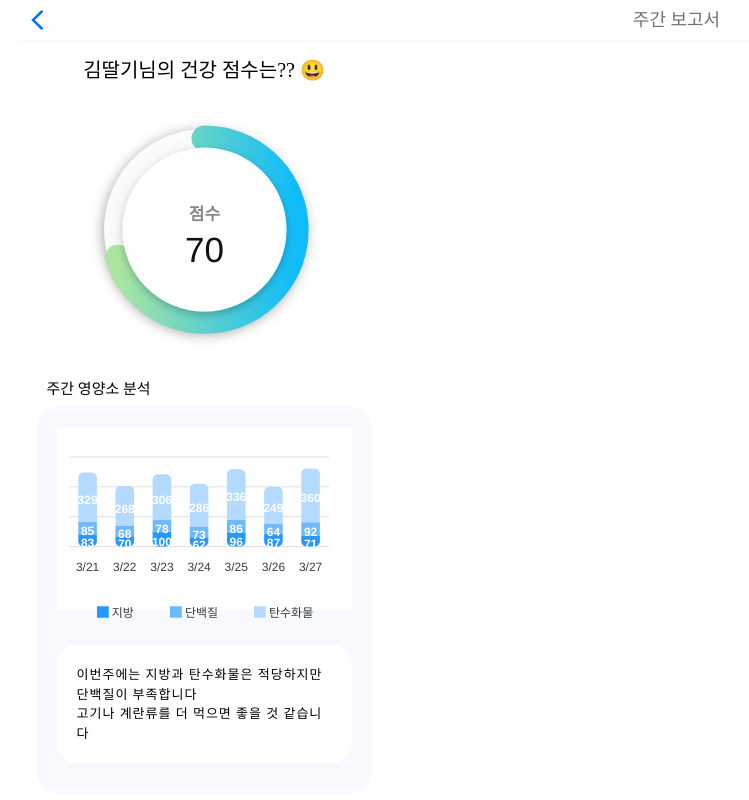
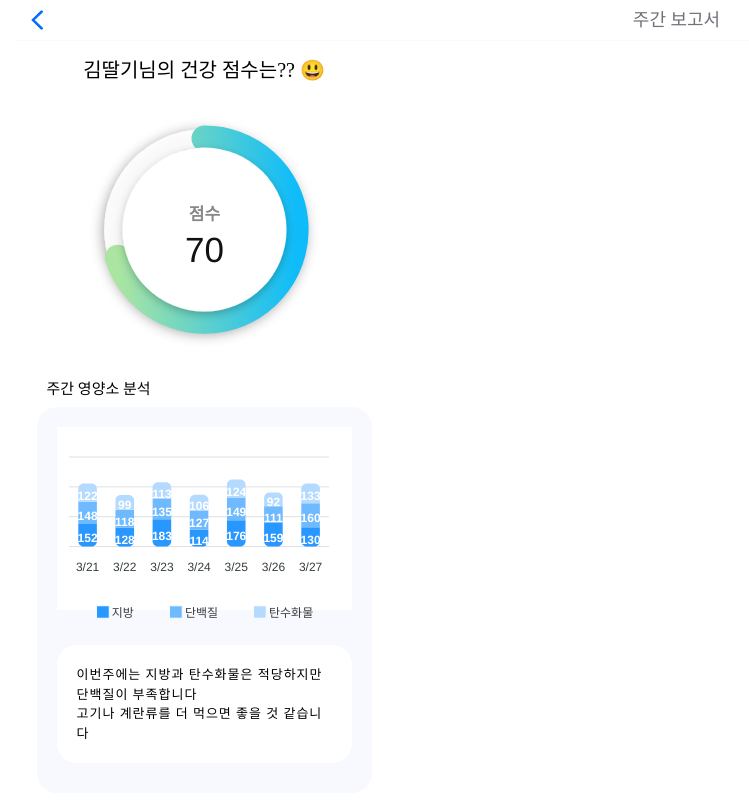
Before and after one commit to kookmin-sw/capstone-2023-11, a React (Create React App) app in the folder web_frontend/: page /summary in a window 1280 px wide. Shown: the top 800 px of the page, without its empty margins (436-1185 px from the left). Built offline with nearby package versions, Linux system fonts and the light colour scheme; a web font is replaced by a local one.

Commit message:
[fix] 영양소 차트 수치 변경 (그램 -> 비율)

```diff
--- a/web_frontend/src/components/seniorSummary/CommentTexts.tsx
+++ b/web_frontend/src/components/seniorSummary/CommentTexts.tsx
@@ -23,3 +23,12 @@ export const calText2 = [
   "다소 많은 칼로리를 섭취했으니, 내일은 조금 더 적은 양을 먹어 균형 잡힌 식습관을 유지해주세요.",
   "사용자의 칼로리 섭취량이 소비량보다 많은 것으로 보입니다. 균형 잡힌 식습관과 운동으로 체중 감량을 목표로 해야 합니다",
 ];
+
+export const nutText = {
+  0: `과도한 단백질 섭취는 신장 부담을 초래하고, 뼈 밀도 감소, 심장 질환 등의 건강 문제를 유발할 수 있습니다. 따라서, 권장량을 초과하지 않도록 주의해야 합니다.`,
+  1: `단백질은 우리 몸의 조직과 세포 등을 구성하는 주요 성분으로 필수적입니다. 부족한 경우 근육 감소, 면역력 감소, 피로 등의 증상이 나타날 수 있습니다. 따라서, 권장량 이상으로 섭취하며 건강한 식습관을 유지해야 합니다`,
+  2: `과다한 탄수화물 섭취는 체중 증가, 인슐린 저항성, 당뇨병 등의 건강 문제를 유발할 수 있습니다. 따라서, 권장량을 초과하지 않도록 주의해야 합니다`,
+  3: `탄수화물이 부족한 경우 에너지 부족, 불규칙한 식습관, 신경 쇠약 등의 증상이 나타날 수 있습니다. 따라서, 권장량 이상으로 섭취하며 건강한 식습관을 유지해야 합니다`,
+  4: `과다한 지방 섭취는 고지혈증, 동맥경화, 심혈관 질환 등의 건강 문제를 유발할 수 있습니다. 따라서, 권장량을 초과하지 않도록 주의해야 합니다`,
+  5: `지방은 우리 몸의 에너지원으로 필수적이며, 비타민 등의 흡수와 유지에도 중요합니다. 부족한 경우 영양 실조, 비만 등의 증상이 나타날 수 있습니다. 따라서, 권장량 이상으로 섭취하며 건강한 식습관을 유지해야 합니다.`,
+};
--- a/web_frontend/src/components/seniorSummary/NutrientChart.tsx
+++ b/web_frontend/src/components/seniorSummary/NutrientChart.tsx
@@ -2,6 +2,8 @@ import ApexChart from "react-apexcharts";
 import { IUserData } from "./Comment";
 
 function NutrientChart(prop: IUserData) {
+  const preBMR = 10 * prop.weight + 6.25 * prop.height - 5 * prop.age;
+  const BMR = Math.round(prop.isMale ? preBMR + 5 * 1.375 + 300 : preBMR - 161 * 1.375 + 350);
   const dateStrings = [];
   for (let i = 7; i >= 1; i--) {
     const date = new Date();
@@ -10,7 +12,24 @@ function NutrientChart(prop: IUserData) {
     const day = date.getDate();
     const dateString = `${month}/${day}`;
     dateStrings.push(dateString);
-    console.log(dateString);
+  }
+  const goals = {
+    protein: prop.weight * 0.8,
+    carbohydrate: (BMR * 0.55) / 4,
+    fat: (BMR * 0.25) / 9,
+    cholesterol: 200,
+    sodium: 2000,
+  };
+  const fatPercent = [];
+  const proPercent = [];
+  const carPercent = [];
+  for (let i = 0; i < 7; i++) {
+    const fat = Math.round((prop.nutrient.fat[i] / goals.fat) * 100);
+    const protein = Math.round((prop.nutrient.protein[i] / goals.protein) * 100);
+    const carbohydrate = Math.round((prop.nutrient.carbohydrate[i] / goals.carbohydrate) * 100);
+    fatPercent.push(fat);
+    proPercent.push(protein);
+    carPercent.push(carbohydrate);
   }
   return (
     <ApexChart
@@ -18,15 +37,15 @@ function NutrientChart(prop: IUserData) {
       series={[
         {
           name: "지방",
-          data: prop.nutrient.fat,
+          data: fatPercent,
         },
         {
           name: "단백질",
-          data: prop.nutrient.protein,
+          data: proPercent,
         },
         {
           name: "탄수화물",
-          data: prop.nutrient.carbohydrate,
+          data: carPercent,
         },
       ]}
       options={{
```
